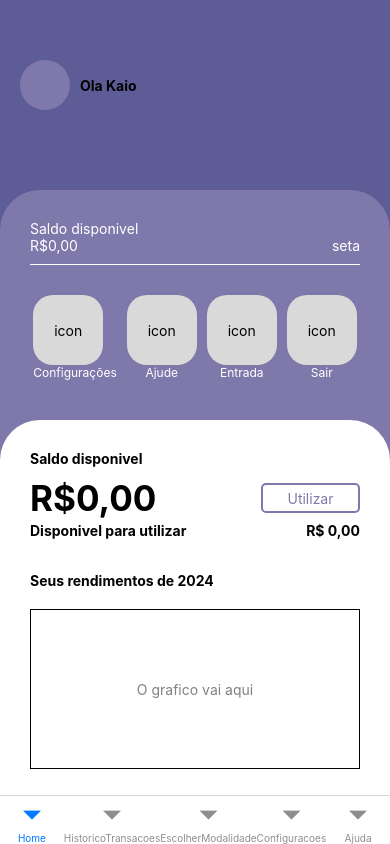
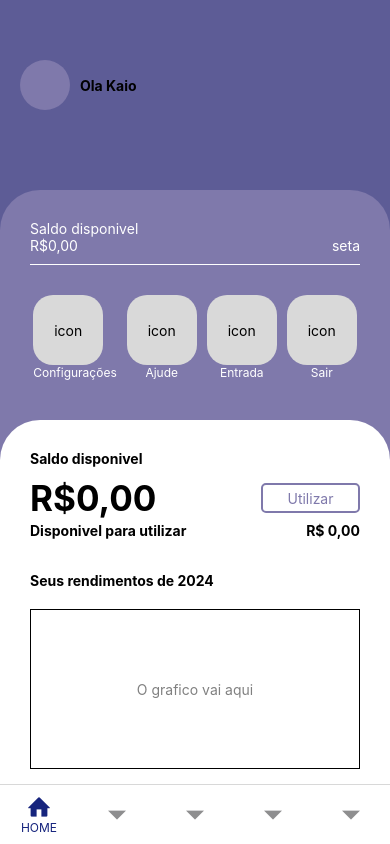
Before and after one commit to KaioViniciusMP/AppReactNativeTcc, a React Native app: screen /Tabs in a window 390 px wide. Built offline with nearby package versions, Linux system fonts and the light colour scheme.

Commit message:
Organizando a tabbedBar

```diff
--- a/src/Routes/app.routes.tsx
+++ b/src/Routes/app.routes.tsx
@@ -1,9 +1,6 @@
 import { createNativeStackNavigator } from "@react-navigation/native-stack";
-import { createBottomTabNavigator } from '@react-navigation/bottom-tabs';
 
-
-
-import Home from "../pages/Home";
+import Home from "../pages/Home"
 import HistoricoTransacoes from "../pages/HistoricoTransacoes";
 import PageEscolherModalidade from "../pages/EscolherModalidade";
 import PageConfiguracoes from "../pages/Configuracoes";
@@ -13,6 +10,7 @@ import PageContasCorrentes from "../pages/ContasCorrentes";
 import PageAdicionarContaCorrente from "../pages/AddContaCorrente";
 import RelatarProblema from "../pages/RelatarProblema";
 import PrivacidadeSeguranca from "../pages/PrivacidadeAndSeguranca";
+import Tabs from "./tabbed.routes";
 
 export type AppStackParamList = {
     Tabs: undefined
@@ -27,15 +25,9 @@ export type AppStackParamList = {
     RelatarProblema: undefined;
     PrivacidadeSeguranca: undefined;
 };
-export type AppTabsParamList = {
-    Home: undefined;
-    HistoricoTransacoes: undefined;
-    EscolherModalidade: undefined;
-    Configuracoes: undefined;
-    Ajuda: undefined;
-};
 
-const Tab = createBottomTabNavigator<AppTabsParamList>();
+
+
 const Stack = createNativeStackNavigator<AppStackParamList>();
 
 export default function AppRoutes() {
@@ -56,15 +48,3 @@ export default function AppRoutes() {
         </Stack.Navigator>
     )
 }
-
-export function Tabs(){
-    return (
-        <Tab.Navigator>
-            <Tab.Screen name='Home' component={Home} options={{headerShown: false}} />
-            <Tab.Screen name='HistoricoTransacoes' component={HistoricoTransacoes} options={{headerShown: false}} />
-            <Tab.Screen name='EscolherModalidade' component={PageEscolherModalidade} options={{headerShown: false}} />
-            <Tab.Screen name='Configuracoes' component={PageConfiguracoes} options={{headerShown: false}} />
-            <Tab.Screen name='Ajuda' component={PageAjuda} options={{headerShown: false}} />
-        </Tab.Navigator>
-    )
-}
--- /dev/null
+++ b/src/Routes/tabbed.routes.tsx
@@ -0,0 +1,58 @@
+
+import { createBottomTabNavigator } from '@react-navigation/bottom-tabs';
+import { Entypo } from '@expo/vector-icons'
+import { View, Text } from 'react-native';
+
+import Home from "../pages/Home"
+import HistoricoTransacoes from "../pages/HistoricoTransacoes";
+import PageEntradaFinanceiraExtra from '../pages/AdicionamentoRendaExtra';
+import PageContasCorrentes from '../pages/ContasCorrentes';
+import PagePersonalizacaoAndConfig from '../pages/PersonalizacaoAndConfig';
+
+
+export type AppTabsParamList = {
+    Home: undefined;
+    PageEntradaFinanceiraExtra: undefined;
+    PageContasCorrentes: undefined;
+    HistoricoTransacoes: undefined;
+    PagePersonalizacaoAndConfig: undefined;
+};
+
+const Tab = createBottomTabNavigator<AppTabsParamList>();
+
+export default function Tabs() {
+    return (
+        <Tab.Navigator screenOptions={{
+            tabBarShowLabel: false,
+            headerShown: false,
+            tabBarStyle: {
+                position: 'absolute',
+                bottom: 0,
+                right: 0,
+                left: 0,
+                elevation: 0,
+                height: 60,
+                backgroundColor: '#fff',
+            },
+        }}>
+            <Tab.Screen
+                name='Home'
+                component={Home}
+                options={{
+                    tabBarIcon: ({ focused }) => (
+                        <View style={{ alignItems: 'center', justifyContent: 'center' }}>
+                            <Entypo name='home' size={24} color={focused ? "#16247d" : "#111"} />
+                            <Text style={{ fontSize: 12, color: '#16247d' }}>HOME</Text>
+                        </View>
+                    ),
+                }}
+            />
+
+
+            <Tab.Screen name='PageEntradaFinanceiraExtra' component={PageEntradaFinanceiraExtra} options={{ headerShown: false }} />
+            <Tab.Screen name='PageContasCorrentes' component={PageContasCorrentes} options={{ headerShown: false }} />
+            <Tab.Screen name='HistoricoTransacoes' component={HistoricoTransacoes} options={{ headerShown: false }} />
+            <Tab.Screen name='PagePersonalizacaoAndConfig' component={PagePersonalizacaoAndConfig} options={{ headerShown: false }} />
+        </Tab.Navigator>
+    )
+}
--- /dev/null
+++ b/src/pages/PersonalizacaoAndConfig/index.tsx
@@ -0,0 +1,9 @@
+import { Text } from "react-native";
+
+export default function PagePersonalizacaoAndConfig(){
+    return(
+        <>
+        <Text style={{textAlign: "center"}}>PagePersonalizacaoAndConfig</Text>
+        </>
+    )
+}
```
